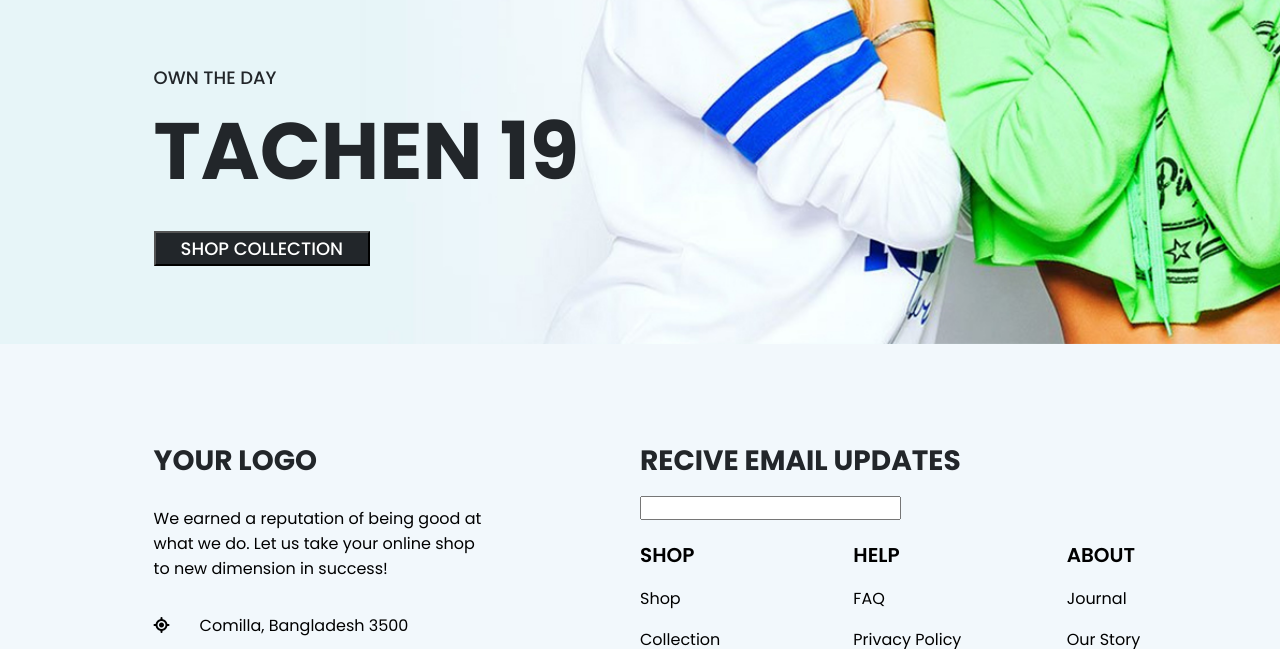
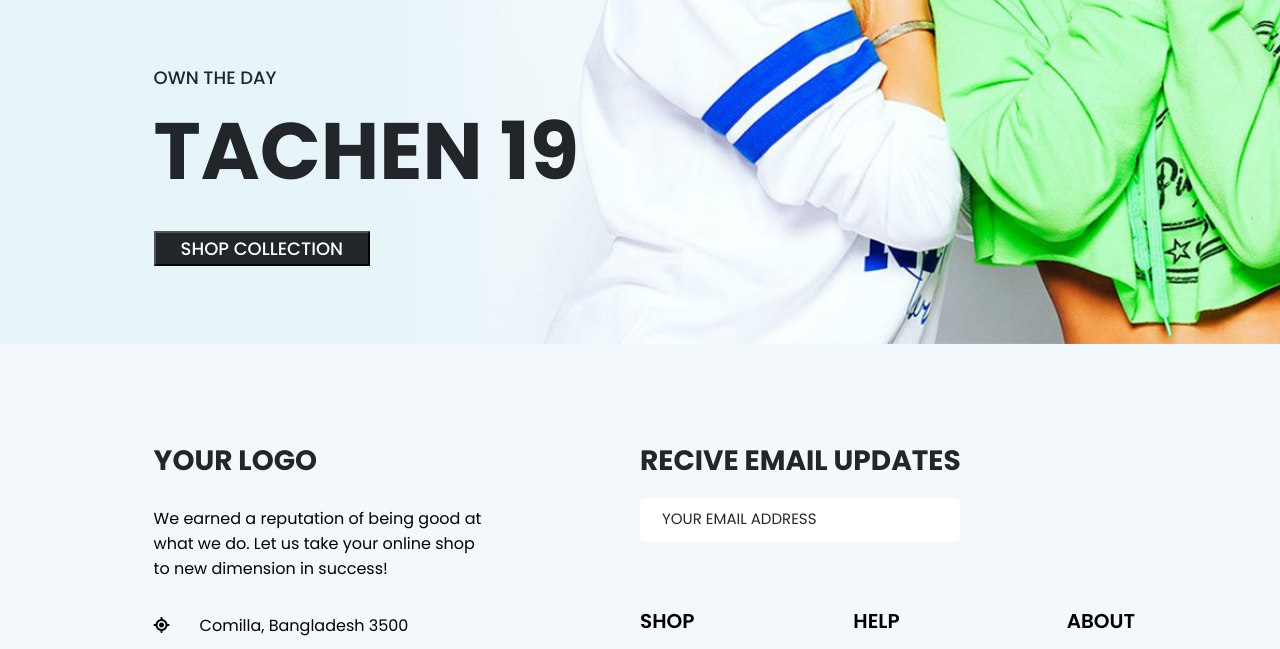
Before and after one commit to Aman2414/example_figma, a plain HTML site: page index.html in a window 1280 px wide. Shown: the part 4421-5070 px from the top of the page. Drawn offline with Linux system fonts and the light colour scheme.

Commit message:
Changes Added

```diff
--- a/index.html
+++ b/index.html
@@ -267,7 +267,7 @@
         <div class="section-2">
           <div class="email-updates">
             <div>RECIVE EMAIL UPDATES</div>
-            <input type="email" id="email" />
+            <input placeholder="YOUR EMAIL ADDRESS" type="email" id="email" />
           </div>
 
           <div class="link-section">
--- a/style.css
+++ b/style.css
@@ -340,6 +340,24 @@ nav ul li a {
   color: var(--primary-color);
 }
 
+.footer-section .section-2 input {
+  margin-top: 1rem;
+  margin-bottom: 3rem;
+  background-color: white;
+  border-color: transparent;
+  width: 50%;
+  border-radius: 5px;
+  box-shadow: 0px 0px 5px 7%;
+  padding: 10px;
+}
+
+.footer-section .section-2 input::placeholder {
+  color: var(--primary-color);
+  font-weight: 400;
+  font-size: 15px;
+  padding-left: 10px;
+}
+
 .footer-section .section-2 .link-section {
   display: flex;
   /* background-color: cyan; */
```
